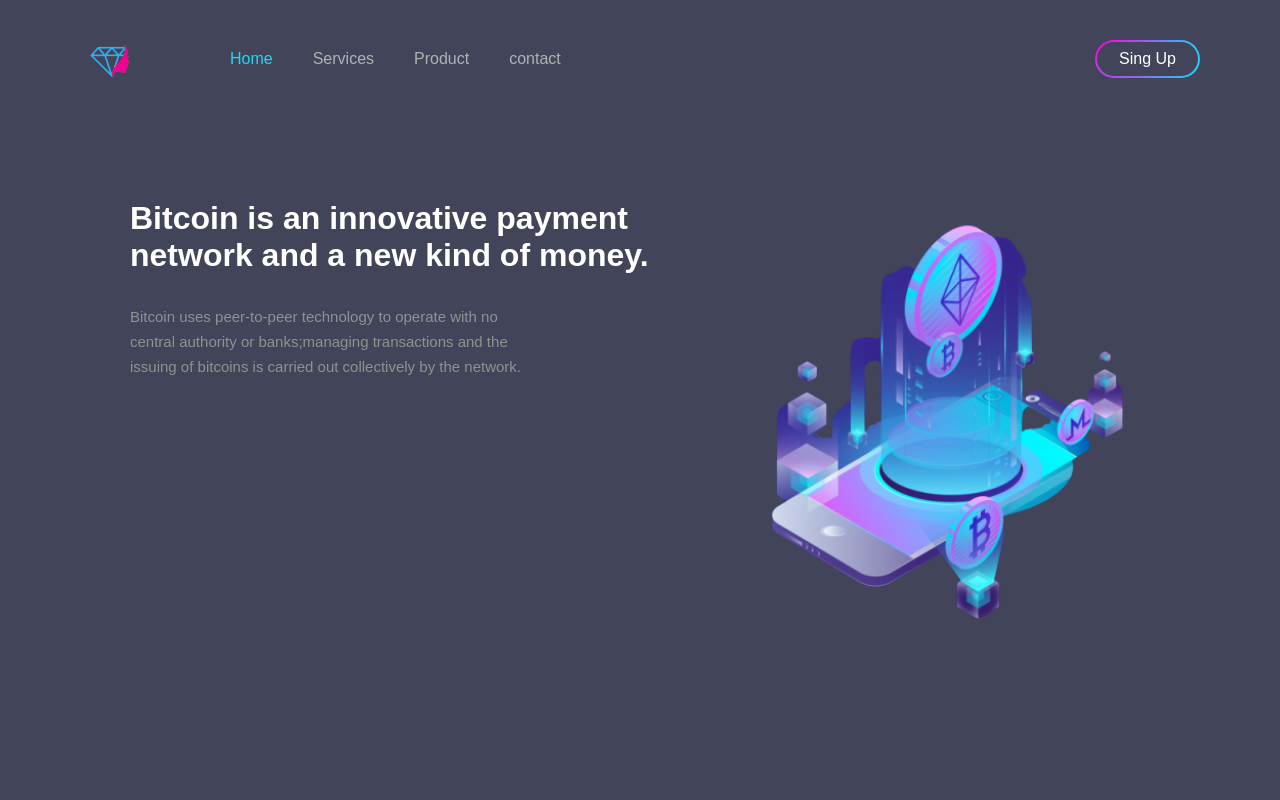
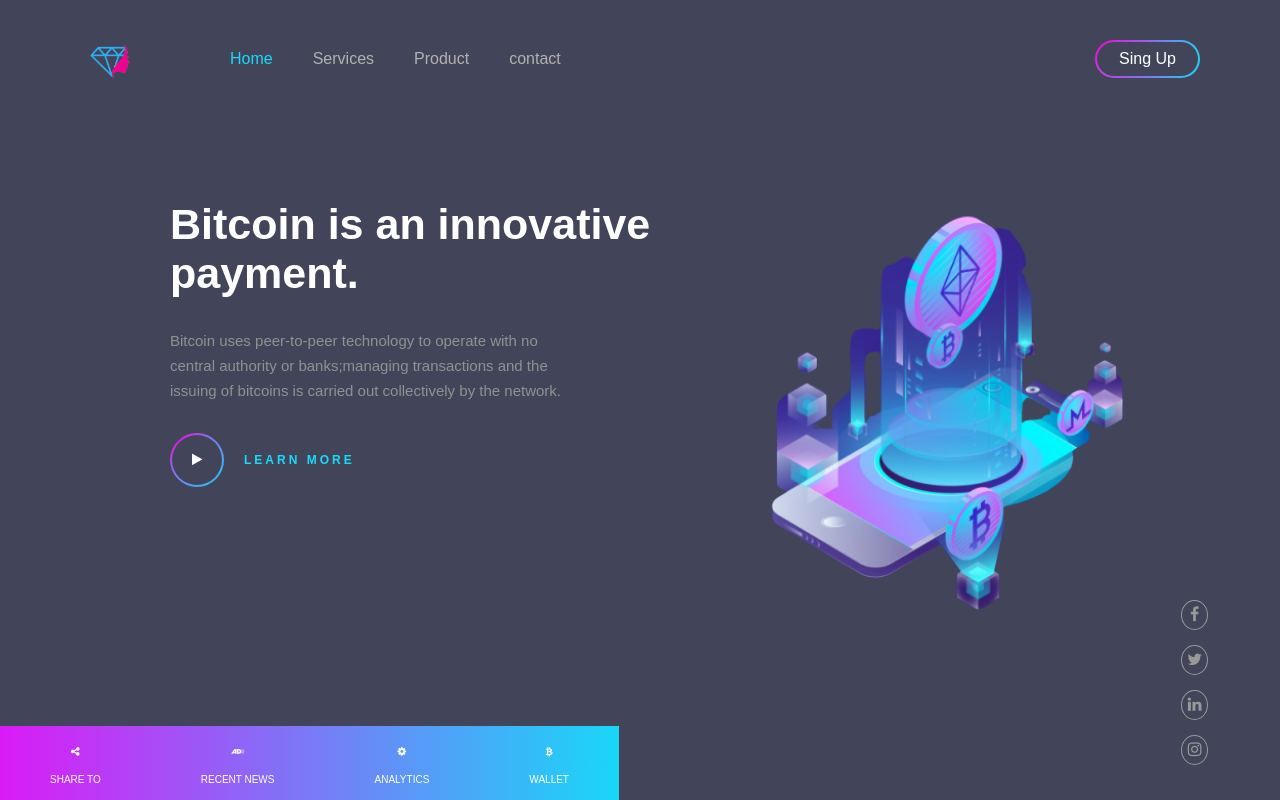
Before and after one commit to luh16/Html_Css_JavaScript, a plain HTML site: page index.html in a window 1280 px wide. Drawn offline with Linux system fonts and the light colour scheme.

Commit message:
Finalização da primeira camada

```diff
--- a/index.html
+++ b/index.html
@@ -6,6 +6,7 @@
     <meta http-equiv="X-UA-Compatible" content="ie=edge">
     <title>Site Test</title>
     <link rel="stylesheet"  href="style.css">
+    <link rel="stylesheet"  href="https://stackpath.bootstrapcdn.com/font-awesome/4.7.0/css/font-awesome.min.css">
 </head>
 <body>
     <div class="container">
@@ -20,20 +21,44 @@
             </ul>
         </div>
         <div class="banner">
-            <div class="App-text">
-                <h1>Bitcoin is an innovative payment<br>
-                    network and a new kind of money.</h1>
+            <div class="app-text">
+                <h1>Bitcoin is an innovative payment.</h1>
                     <p>Bitcoin uses peer-to-peer technology to operate with no<br> central authority
                         or banks;managing transactions and the<br>
                          issuing of bitcoins is carried out collectively
                          by the network.</p>
+                         <div class="play-btn">
+                             <div class="play-btn-inner"><i class="fa fa-play">
+                             </i></div>
+                             <small><b>LEARN MORE</b></small>
+
+                         </div>
             </div>
             <div class="app-picture">
                 <img src="image.png">
             </div>
 
+        </div>
+        <div class="quick-link">
+            <ul>
+                <li><i class="fa fa-share-alt"></i><p>SHARE TO</p></li>
+                <li><i class="fa fa-audio-description"></i><p>RECENT NEWS</p></li>
+                <li><i class="fa fa-cog"></i><p>ANALYTICS</p></li>
+                <li><i class="fa fa-btc"></i><p>WALLET</p></li>
+            </ul>
+        </div>
+        <div class="social-icons">
+            <ul>
+                <li><a href="#"><i class="fa fa-facebook"></i></a></li>
+                <li><a href="#"><i class="fa fa-twitter"></i></a></li>
+                <li><a href="#"><i class="fa fa-linkedin"></i></a></li>
+                <li><a href="#"><i class="fa fa-instagram"></i></a></li>
+            </ul>
+        </div>
 
-        </div>
+
+
+
     </div>
 
 
--- a/style.css
+++ b/style.css
@@ -72,14 +72,14 @@
     font-size: 43px;
     width: 640px;
     position:relative;
-    margin-left: 40px;
+    margin-left: 40px; /*todos os magins 40px estão definindo a posição esquerda do site*/
 }
 
 
-.app-text, p{
+.app-text p{
     width: 650px;
     font-size: 15px;
-    margin: 30px 0 30px 0px;
+    margin: 30px 0 30px 40px;
     line-height: 25px;
     color: #919191;
 }
@@ -91,6 +91,88 @@
 
 .app-picture img{
     width: 100%;
-    margin-top: -300px;/*aqui estamos ajustando a altura da imagem */
-    padding: 50px;
+    margin-top: -50px;/*aqui estamos ajustando a altura da imagem */
+    padding-left: 50px;
 }
+
+.play-btn {
+    margin-left: 40px;
+    display: inline-flex;
+} /*  definimos as posições primeiro*/
+
+.play-btn-inner {
+    height: 50px;
+    width: 50px;
+    border: 2px solid transparent; /*esse comando deixa a borda mais expressiva */
+    border-radius: 50px;
+    background-image: linear-gradient(#42455a,#42455a),
+    radial-gradient(circle at top left,#fd00da,#19d7f8);
+    background-origin: border-box;
+    background-clip:content-box,border-box;
+    text-align: center;
+}/* e agora as dimensões,embora tenha ficado fora do lugar a borda iremos
+arrumar em .fa a seguir*/
+
+.play-btn-inner .fa {
+    padding: 18px 0;
+    font-size: 13px;
+    cursor: pointer;
+} /*aqui estamos arrumando a dimensão do icone*/
+
+small {
+    margin: auto  20px; /* a margin já está definida pois o small está dentro de play-btn,então assume o mesmo valor, então margin auto resolve */
+    cursor: pointer;
+    font-size: 12px; /*tamanho*/
+    color: #19dafa;
+    letter-spacing: 3px; /*espaço entre as letras*/
+}
+
+.quick-link{
+
+    left: 0;
+    bottom: 0;
+    position: absolute;
+    background: linear-gradient(to right,#db1bf6,#19d7f8);
+}
+
+.quick-link ul {
+    display: inline-flex;
+    margin: 15px auto;
+    text-align: center;
+}
+
+.quick-link ul li {
+    list-style: none;
+    margin: 0 50px;
+    cursor: pointer;
+}
+.quick-link ul li .fa{
+    font-size: 25px;
+    font-size: 10px;
+    color: #fff;
+}
+.quick-link ul li p{
+    margin-top: 15px;
+    font-size: 10px;
+    color: #fff ;
+}
+
+.social-icons{
+    right: 72px;
+    bottom: 35px;
+    position: absolute;
+}
+
+.social-icons ul li {
+    list-style: none;
+    margin-top: 15px;
+    text-align: center;
+
+}
+.social-icons ul li a{
+    color: #999;
+    border-radius: 50%;
+    border: 1px solid #999;
+    padding: 5px;
+    display: block;
+}
```
